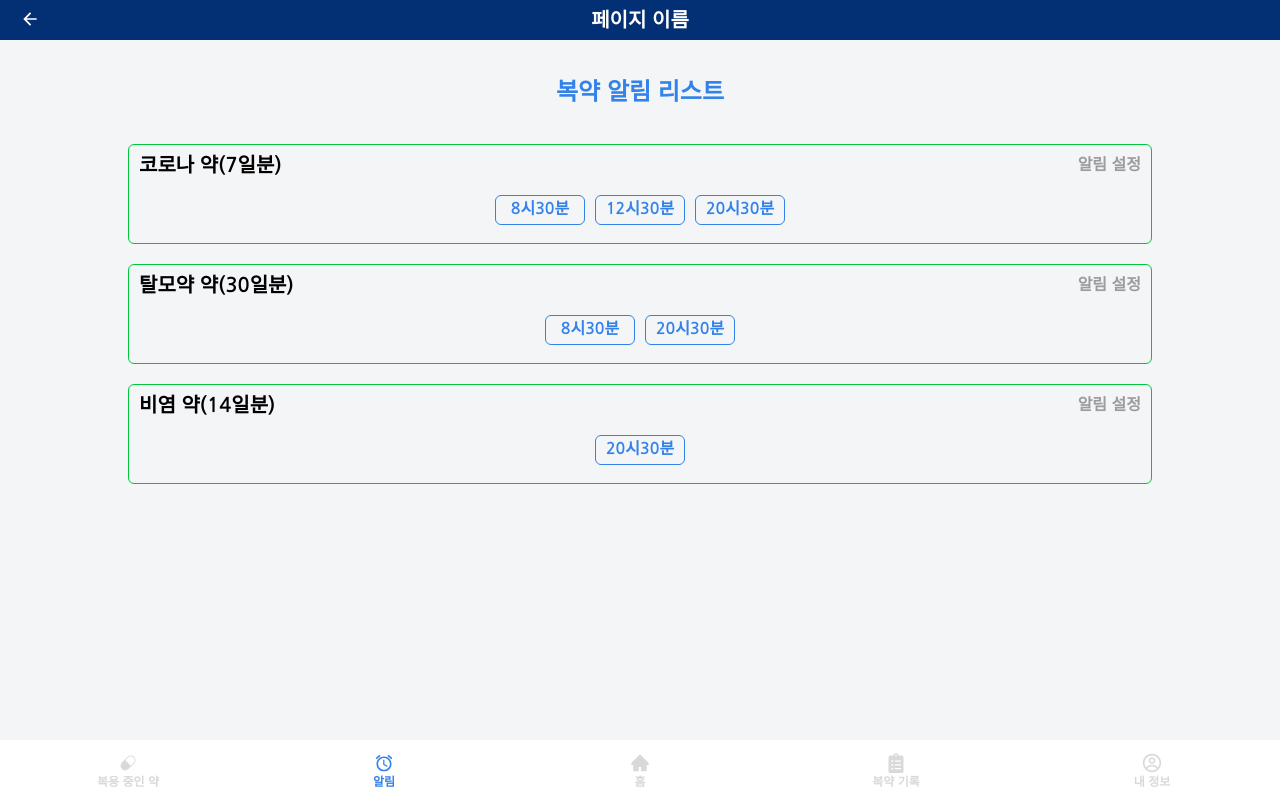
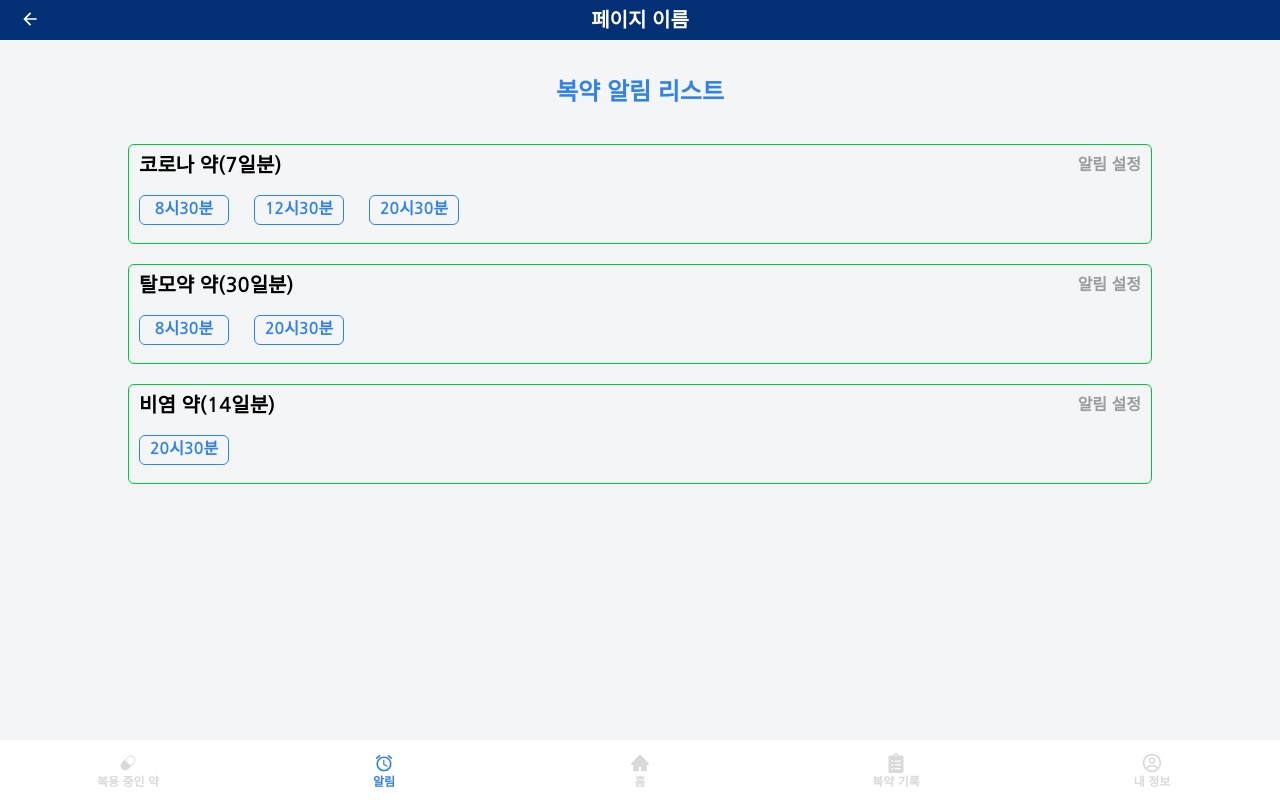
Before and after one commit to qqa108/PillSoGood, a React app in the folder frontend/src/: page /notification in a window 1280 px wide. Built offline with nearby package versions, Linux system fonts and the light colour scheme; the HTML template or start-up script is replaced by a standard one.

Commit message:
style : ButtonContainer 스타일 변경

```diff
--- a/frontend/src/pages/Notification/NotificationItem.jsx
+++ b/frontend/src/pages/Notification/NotificationItem.jsx
@@ -33,8 +33,9 @@ const Setting = styled.div`
 
 const ButtonContainer = styled.div`
     display: flex;
+    width: 100%;
     & > div:not(:last-child) {
-        margin-right: 10px;
+        margin-right: 25px;
     }
 `;
 
```
